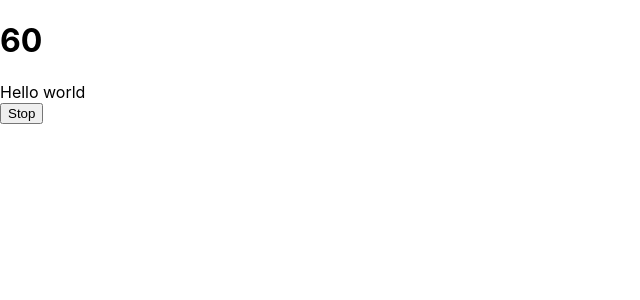
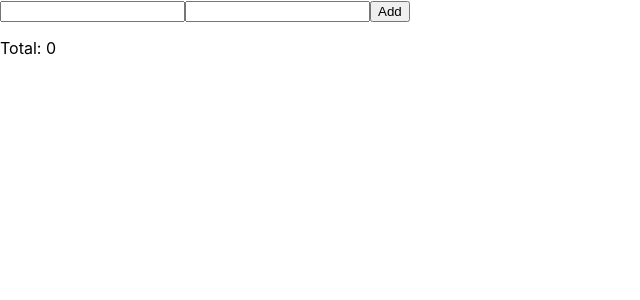
Before and after one commit to htduyen/f8-react, a React (Create React App) app: page / in a window 1280 px wide. Shown: the top 300 px of the page, without its empty margins (0-640 px from the left). Built offline with nearby package versions, Linux system fonts and the light colour scheme.

Commit message:
Using useMemo

```diff
--- a/package.json
+++ b/package.json
@@ -8,7 +8,7 @@
     "@testing-library/user-event": "^13.5.0",
     "react": "^18.2.0",
     "react-dom": "^18.2.0",
-    "react-scripts": "5.0.1",
+    "react-scripts": "^2.1.3",
     "web-vitals": "^2.1.4"
   },
   "scripts": {
--- a/src/App.js
+++ b/src/App.js
@@ -1,21 +1,56 @@
-import {useState, useCallback } from "react";
-import TestMemo from "./TestMemo";
-
+import React, { useState, useMemo, useRef } from "react";
 
 function App() {
+    const [name, setName] = useState("");
+    const nameRef = useRef();
+    const [price, setPrice] = useState('');
+    const [products, setProducts] = useState([]);
 
-	const [count, setCount] = useState(60);
+    const handlerAddProduct = () => {
+        console.log(products);
+        setProducts([
+            ...products,
+            {
+                name,
+                price: +price,
+            },
+        ]);
+        setName("");
+        setPrice('');
+        nameRef.current.focus();
+    };
+    const total = useMemo(() => {
+        console.log("Tinh toan lai ....");
+        const total = products.reduce((result, product) => {
+            return result + product.price;
+        }, 0);
+        return total;
+    }, [products]);
 
-	const handlerNumber = useCallback(() => {
-		setCount(prev => prev + 1);
-	}, []);
-
-	return (
-		<div className="App">
-			<h1>{count}</h1>
-			<TestMemo onBtnClicked={handlerNumber}/>
-		</div>
-	);
+    return (
+        <div>
+            <input
+                type="text"
+                value={name}
+				ref={nameRef}
+                onChange={(e) => setName(e.target.value)}
+            />
+            <input
+                type="number"
+                value={price}
+                onChange={(e) => setPrice(e.target.value)}
+            />
+            <button onClick={handlerAddProduct}>Add</button>
+            <p>Total: {total}</p>
+            <ul>
+                {products.map((product, index) => (
+                    <li key={index}>
+                        Name: {product.name} - Price: {product.price}
+                    </li>
+                ))}
+            </ul>
+        </div>
+    );
 }
 
 export default App;
```
Also changed, not shown: 2 other files (tests, documents, lock files or other folders).
